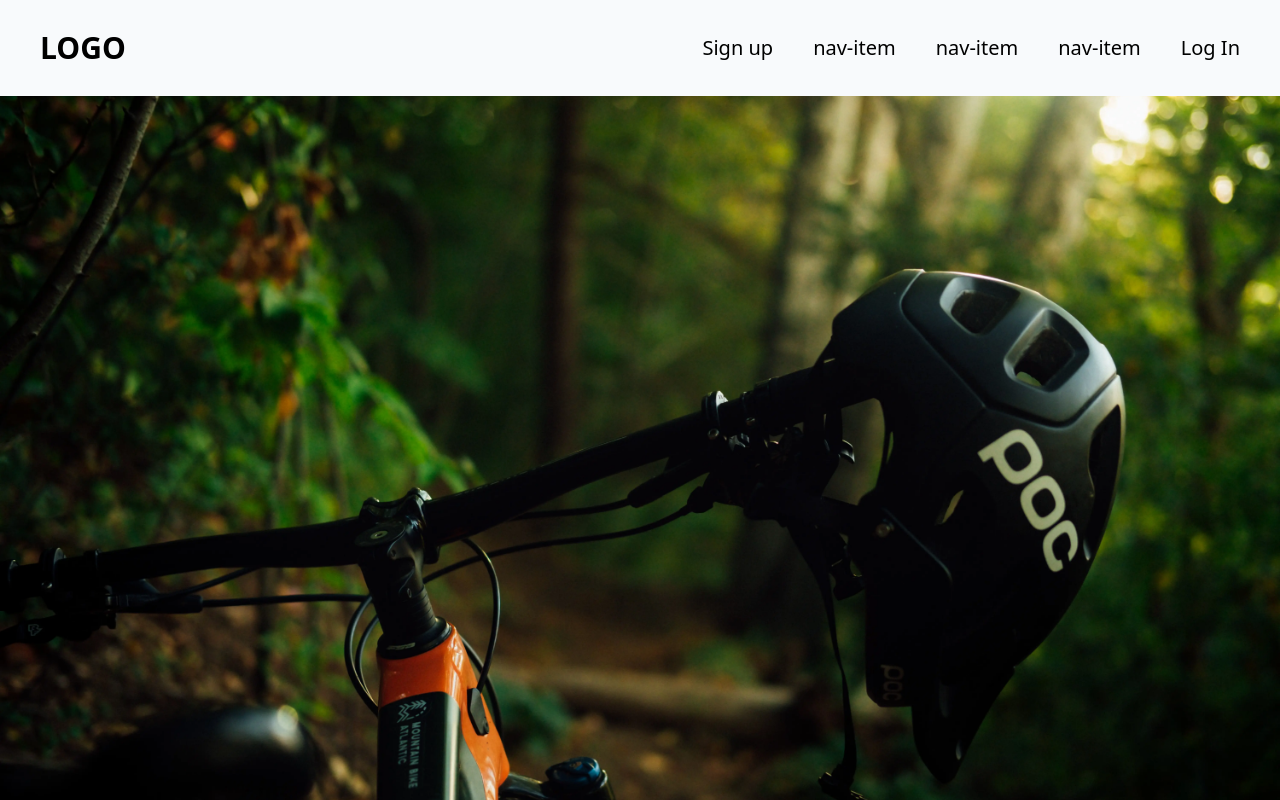
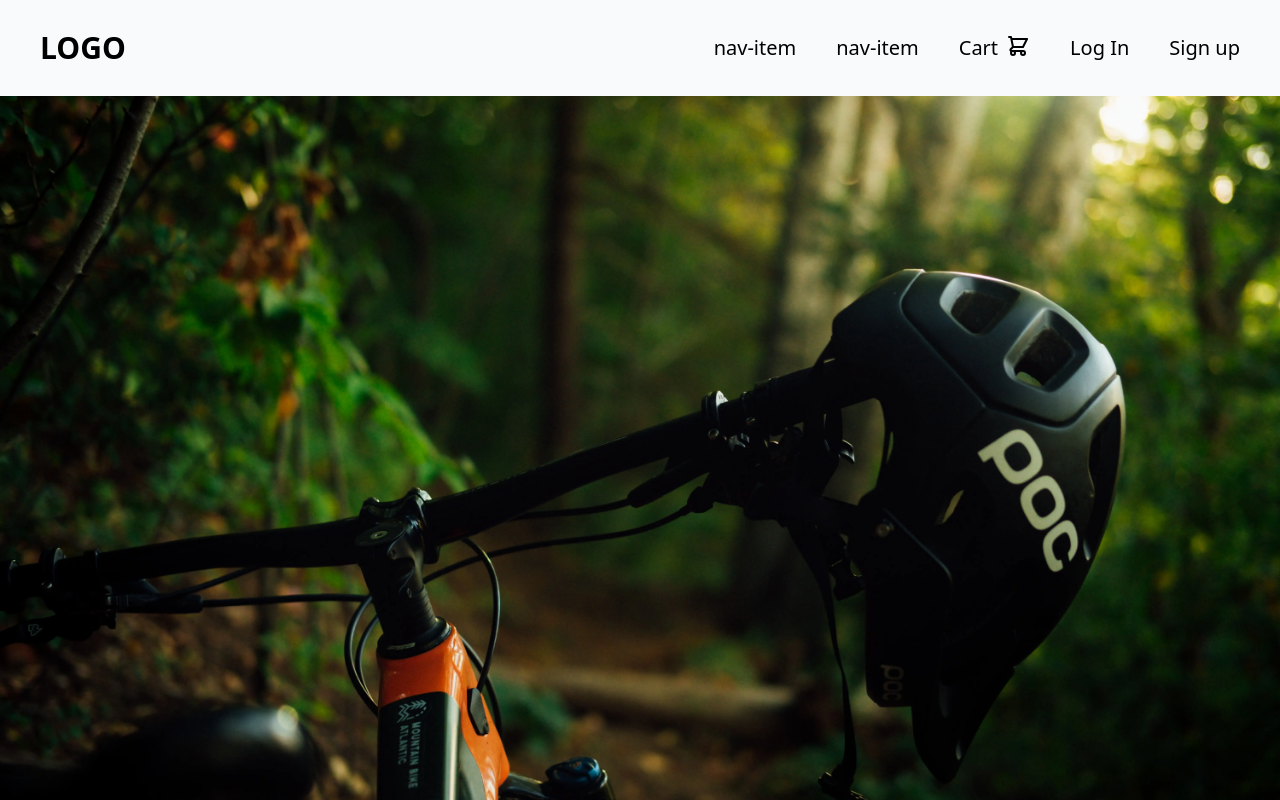
Before and after one commit to EljoPleqi/banditTrail, a React (Create React App) app in the folder client/: page / in a window 1280 px wide. Shown: the top 800 px of the page. Built offline with nearby package versions, Linux system fonts and the light colour scheme; no server answers.

Commit message:
initiated cart sectior

```diff
--- a/client/src/components/Header.js
+++ b/client/src/components/Header.js
@@ -1,4 +1,5 @@
 import React from 'react';
+import { ShoppingCartIcon } from '@heroicons/react/outline';
 import { Link, Router } from 'react-router-dom';
 
 const Header = () => {
@@ -10,19 +11,19 @@ const Header = () => {
       <div className="navigation flex  ">
         <ul className="flex ">
           <li className="px-5 text-xl text-333 hover:text-orange-500 active:text-green-600 cursor-pointer">
-            <Link to="signup">Sign up</Link>
-          </li>
-          <li className="px-5 text-xl text-333 hover:text-orange-500 active:text-green-600 cursor-pointer">
             nav-item
           </li>
           <li className="px-5 text-xl text-333 hover:text-orange-500 active:text-green-600 cursor-pointer">
             nav-item
           </li>
-          <li className="px-5 text-xl text-333 hover:text-orange-500 active:text-green-600 cursor-pointer">
-            nav-item
+          <li className="px-5 text-xl text-333 hover:text-orange-500 active:text-green-600 cursor-pointer flex gap-2">
+            Cart <ShoppingCartIcon className="w-6 h-6" />
           </li>
           <li className="px-5 text-xl text-333 hover:text-orange-500 active:text-green-600 cursor-pointer">
             <Link to="/Login">Log In</Link>
+          </li>
+          <li className="px-5 text-xl text-333 hover:text-orange-500 active:text-green-600 cursor-pointer">
+            <Link to="signup">Sign up</Link>
           </li>
         </ul>
       </div>
--- /dev/null
+++ b/client/src/components/cart/Cart.js
@@ -0,0 +1,7 @@
+import React from 'react';
+
+const Cart = () => {
+  return <div></div>;
+};
+
+export default Cart;
--- /dev/null
+++ b/client/src/components/cart/MenuCart.js
@@ -0,0 +1,7 @@
+import React from 'react';
+
+const MenuCart = () => {
+  return <div></div>;
+};
+
+export default MenuCart;
```
